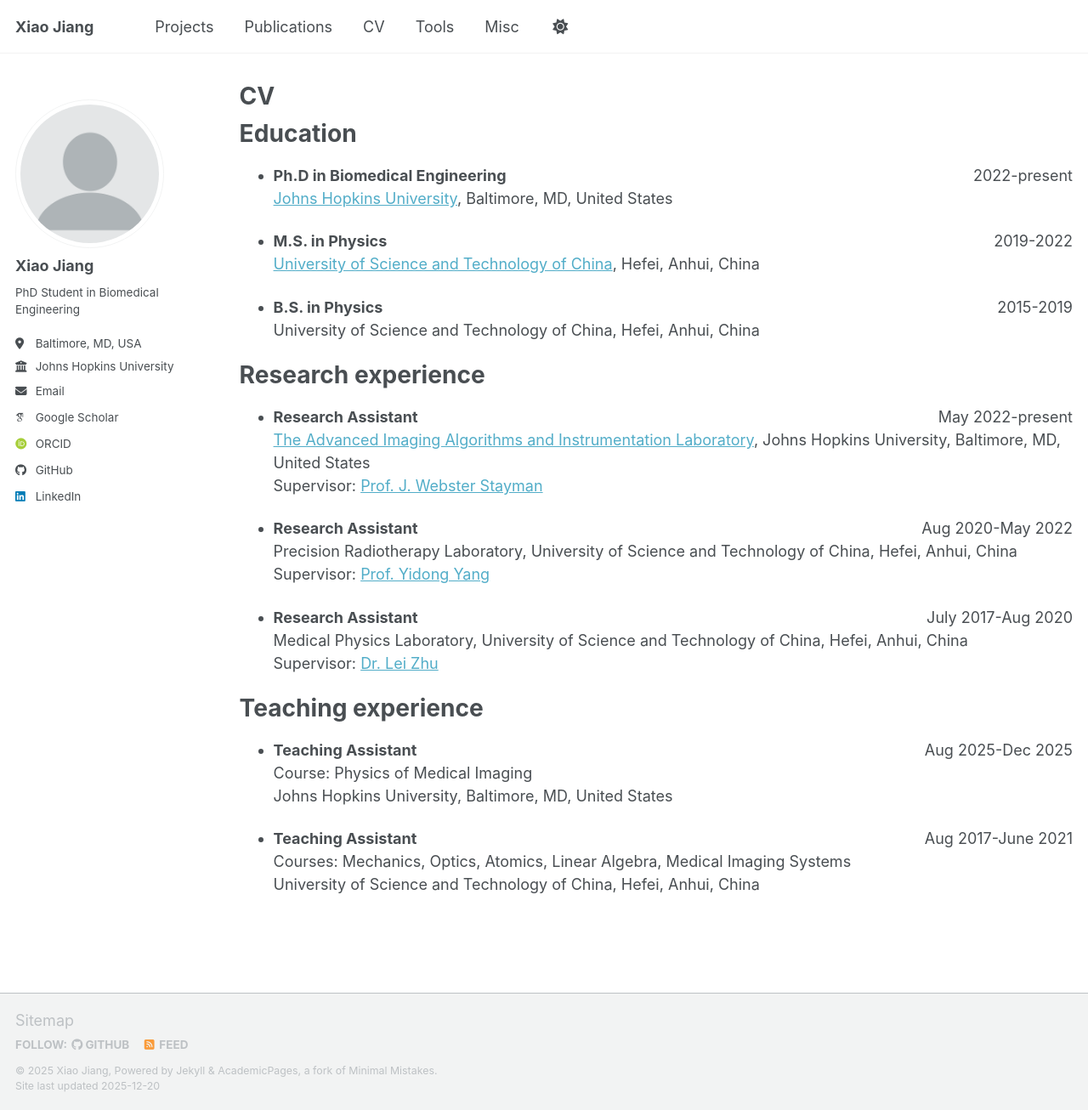
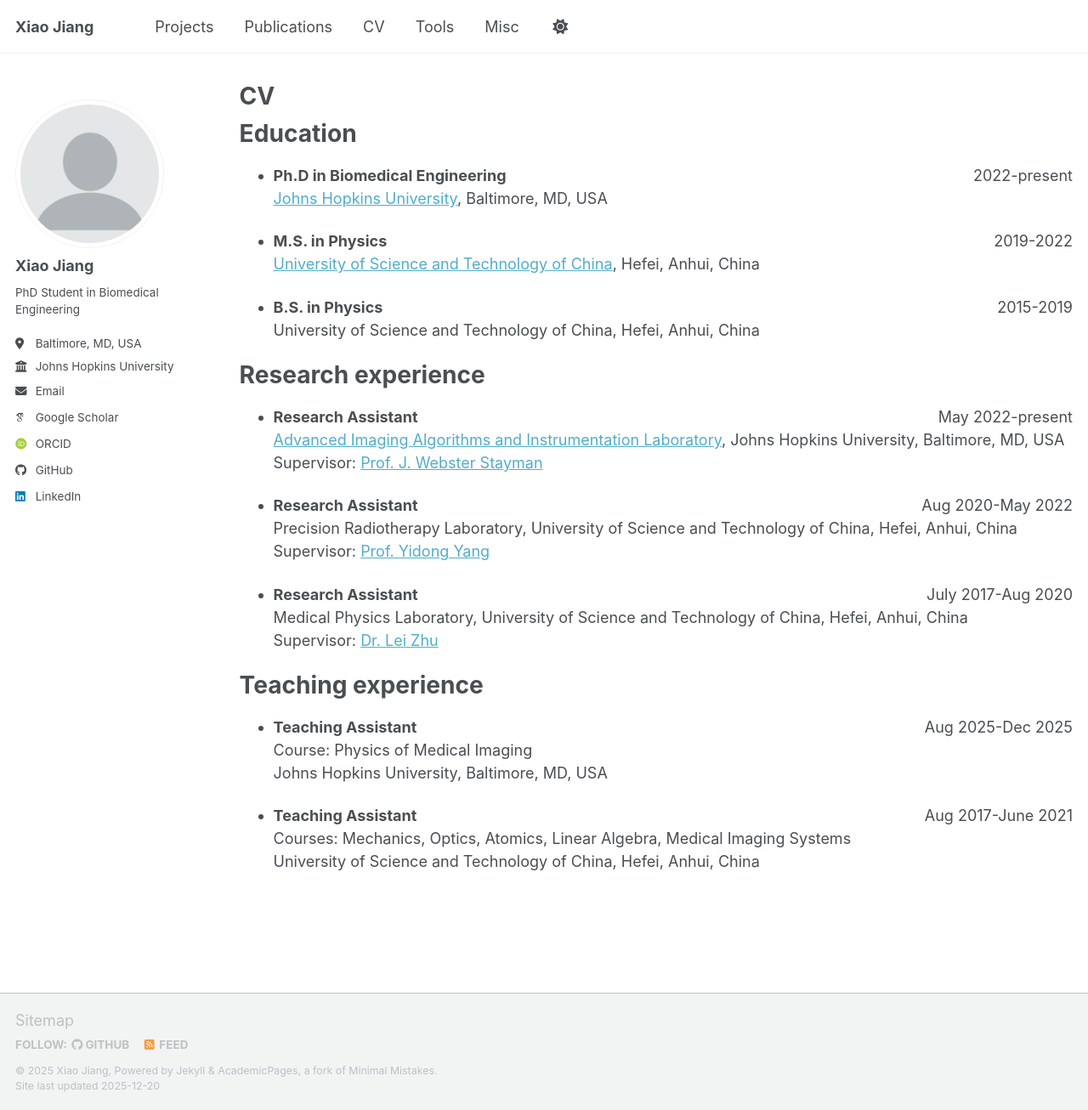
Before and after one commit to Xiao-Jiang-22/Xiao-Jiang-22.github.io, a Jekyll site: the page built from _pages/cv.md, in a window 1280 px wide and 1306 px high. Shown: the whole window at 85% size. Built offline with Jekyll 4.4.1, drawn with Linux system fonts in a browser that asks for light colours; some web fonts are replaced; a script bundle is joined from its source files by our own code; library files that are not in the unit come from our copies.

Commit message:
Update cv.md

```diff
--- a/_pages/cv.md
+++ b/_pages/cv.md
@@ -12,7 +12,7 @@ redirect_from:
 Education
 ======
 * **Ph.D in Biomedical Engineering** <span style="float:right;">2022-present</span>
-  [Johns Hopkins University](https://www.jhu.edu/), Baltimore, MD, United States
+  [Johns Hopkins University](https://www.jhu.edu/), Baltimore, MD, USA
 
 * **M.S. in Physics** <span style="float:right;">2019-2022</span>
   [University of Science and Technology of China](https://www.ustc.edu.cn/), Hefei, Anhui, China
@@ -23,7 +23,7 @@ University of Science and Technology of China, Hefei, Anhui, China
 Research experience
 ======
 * **Research Assistant** <span style="float:right;">May 2022-present</span>
-[The Advanced Imaging Algorithms and Instrumentation Laboratory](https://aiai.jhu.edu/), Johns Hopkins University, Baltimore, MD, United States
+[Advanced Imaging Algorithms and Instrumentation Laboratory](https://aiai.jhu.edu/), Johns Hopkins University, Baltimore, MD, USA
 Supervisor: [Prof. J. Webster Stayman](https://www.bme.jhu.edu/people/faculty/j-webster-stayman/)
 
 * **Research Assistant** <span style="float:right;">Aug 2020-May 2022</span>
@@ -38,7 +38,7 @@ Teaching experience
 ======
 * **Teaching Assistant** <span style="float:right;">Aug 2025-Dec 2025</span>
 Course: Physics of Medical Imaging
-Johns Hopkins University, Baltimore, MD, United States
+Johns Hopkins University, Baltimore, MD, USA
 
 * **Teaching Assistant** <span style="float:right;">Aug 2017-June 2021</span>
 Courses: Mechanics, Optics, Atomics, Linear Algebra, Medical Imaging Systems
```
